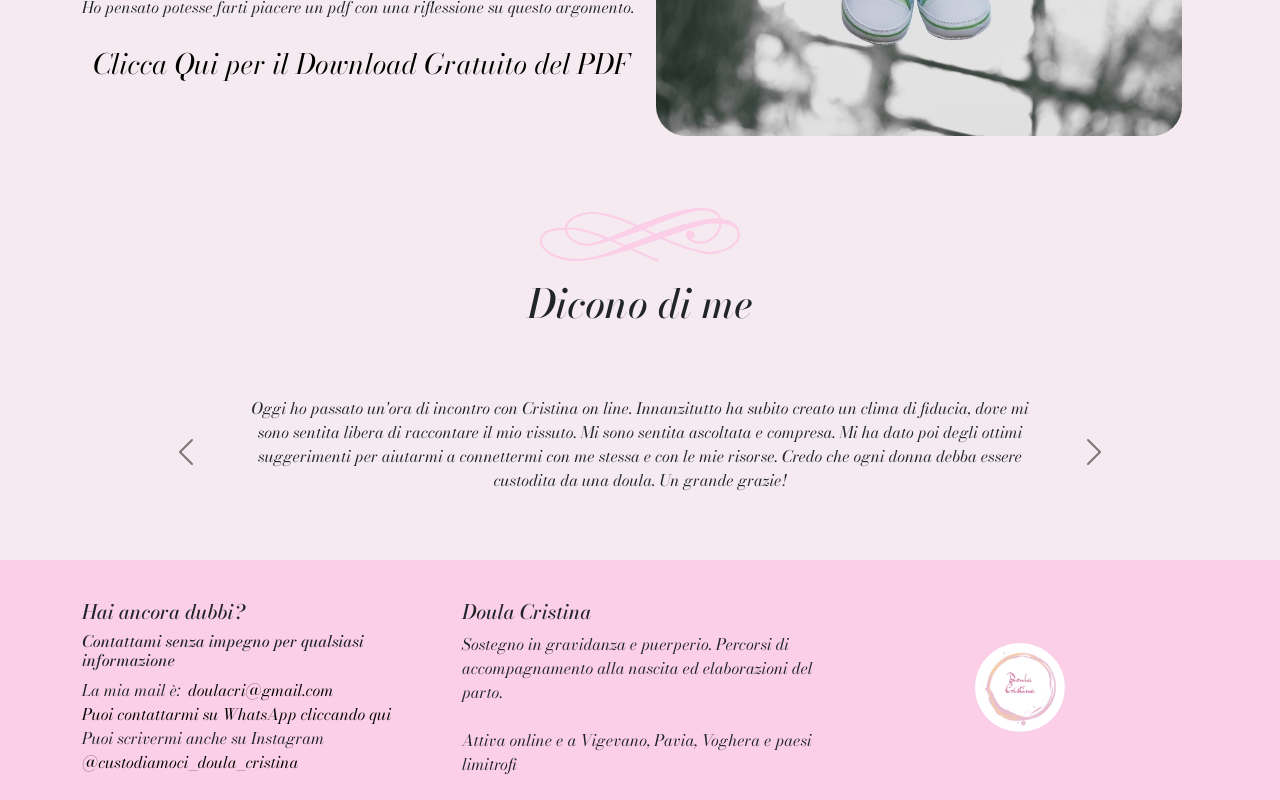
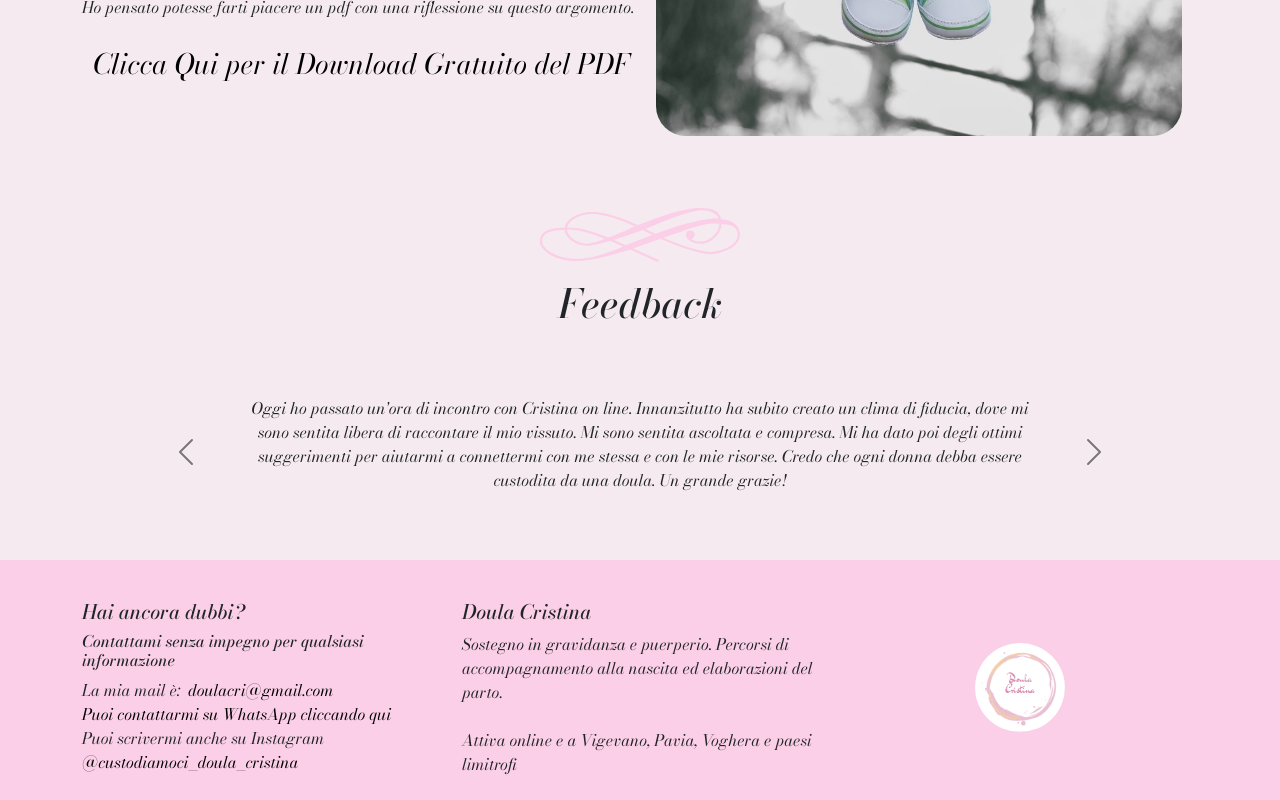
Before and after one commit to giulio30795/cris-website, a Vue app: page / in a window 1280 px wide. Shown: the part 4912-5712 px from the top of the page. Built offline with nearby package versions, Linux system fonts and the light colour scheme.

Commit message:
check title

```diff
--- a/src/components/Recensioni.vue
+++ b/src/components/Recensioni.vue
@@ -1,6 +1,6 @@
 <template>
     <section id="feedback">
-        <h2 class="fs-1 mb-3 pt-1 text-center">Dicono di me</h2>
+        <h2 class="fs-1 mb-3 pt-1 text-center">Feedback</h2>
         <div class="container px-0 px-md-1">
             <div class="row justify-content-center d-flex py-2">
                 <div class="col-12 col-md-10">
```
